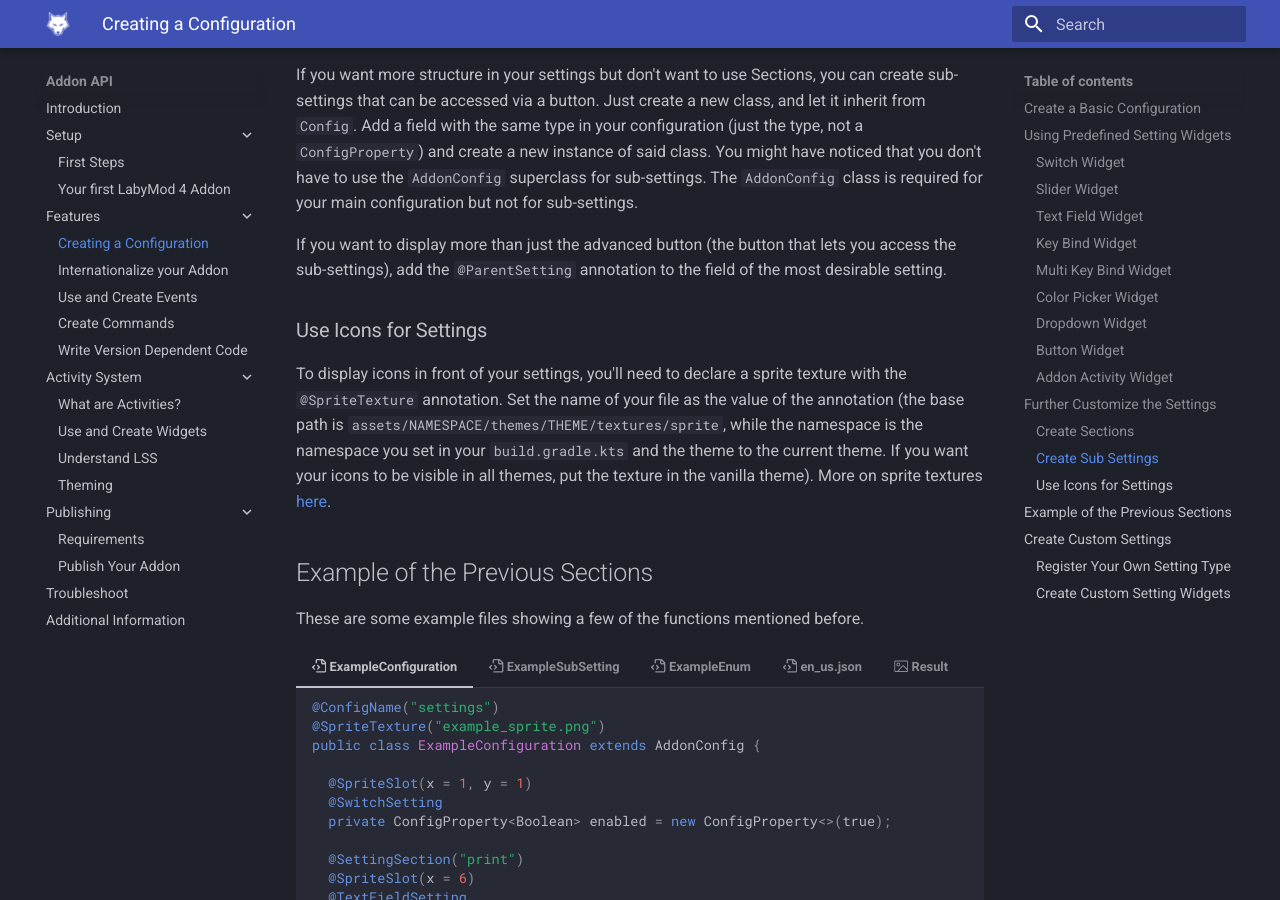
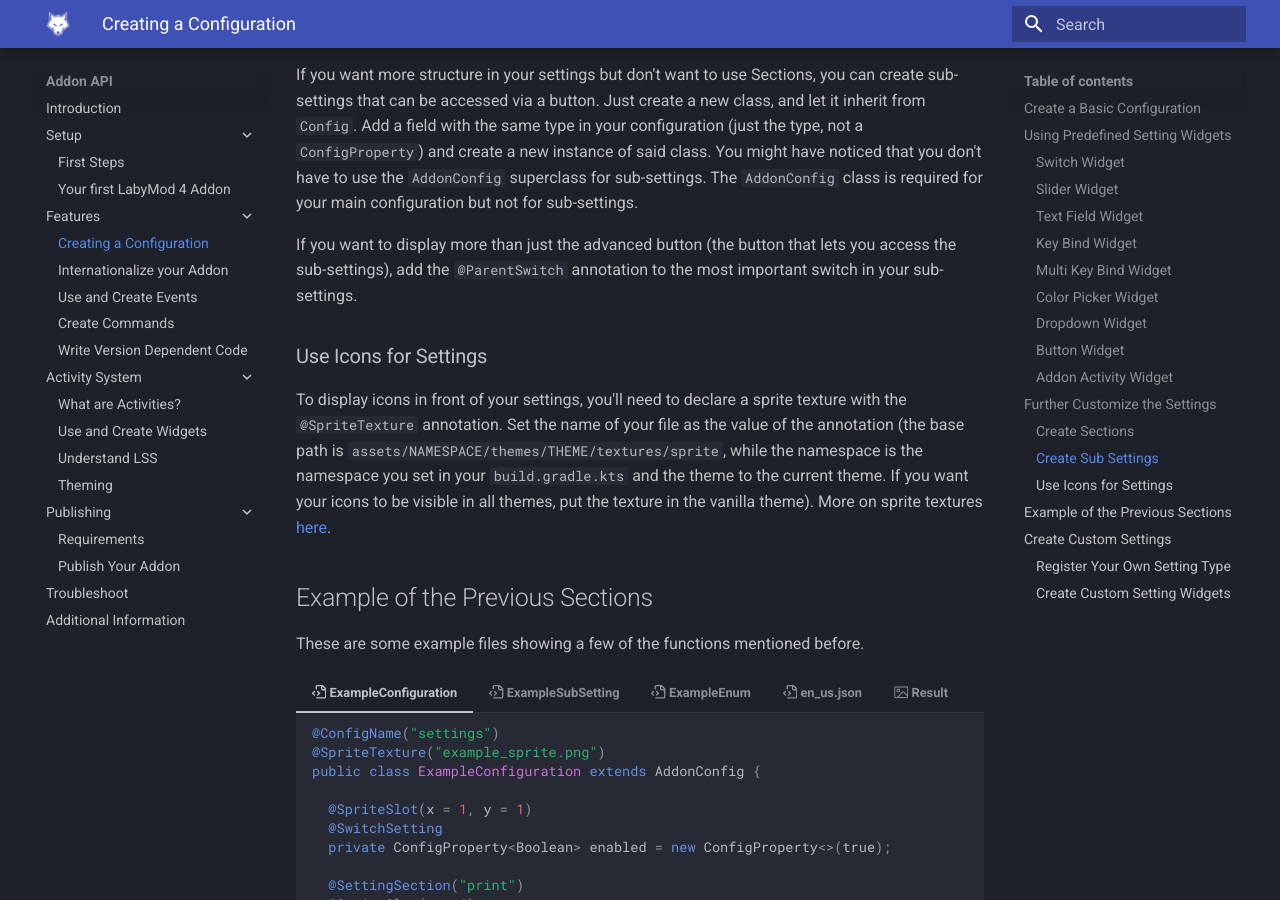
Before and after one commit to LabyMod/labymod4-api-wiki, an MkDocs documentation site: the page built from docs/pages/addon/features/config.md, in a window 1280 px wide and 900 px high, scrolled down 3555 px. Built offline with MkDocs 1.6.1 and Material for MkDocs 9.7.7, drawn with Linux system fonts in a browser that asks for light colours.

Commit message:
change ParentSetting to ParentSwitch

```diff
--- a/docs/pages/addon/features/config.md
+++ b/docs/pages/addon/features/config.md
@@ -108,7 +108,7 @@
 
 If you want more structure in your settings but don't want to use Sections, you can create sub-settings that can be accessed via a button. Just create a new class, and let it inherit from `Config`. Add a field with the same type in your configuration (just the type, not a `ConfigProperty`) and create a new instance of said class. You might have noticed that you don't have to use the `AddonConfig` superclass for sub-settings. The `AddonConfig` class is required for your main configuration but not for sub-settings.
 
-If you want to display more than just the advanced button (the button that lets you access the sub-settings), add the `@ParentSetting` annotation to the field of the most desirable setting.
+If you want to display more than just the advanced button (the button that lets you access the sub-settings), add the `@ParentSwitch` annotation to the most important switch in your sub-settings.
 
 ### Use Icons for Settings
 
```
